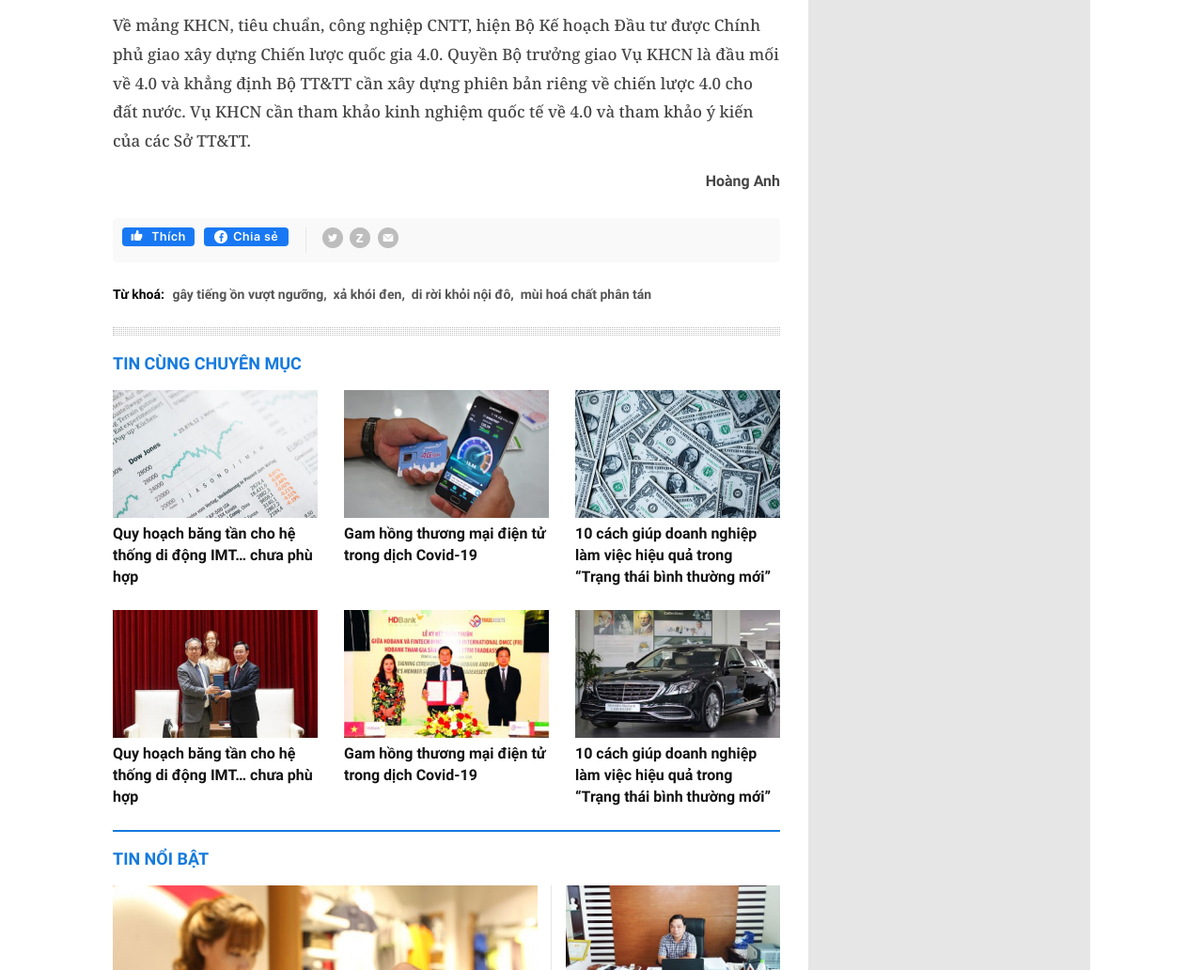
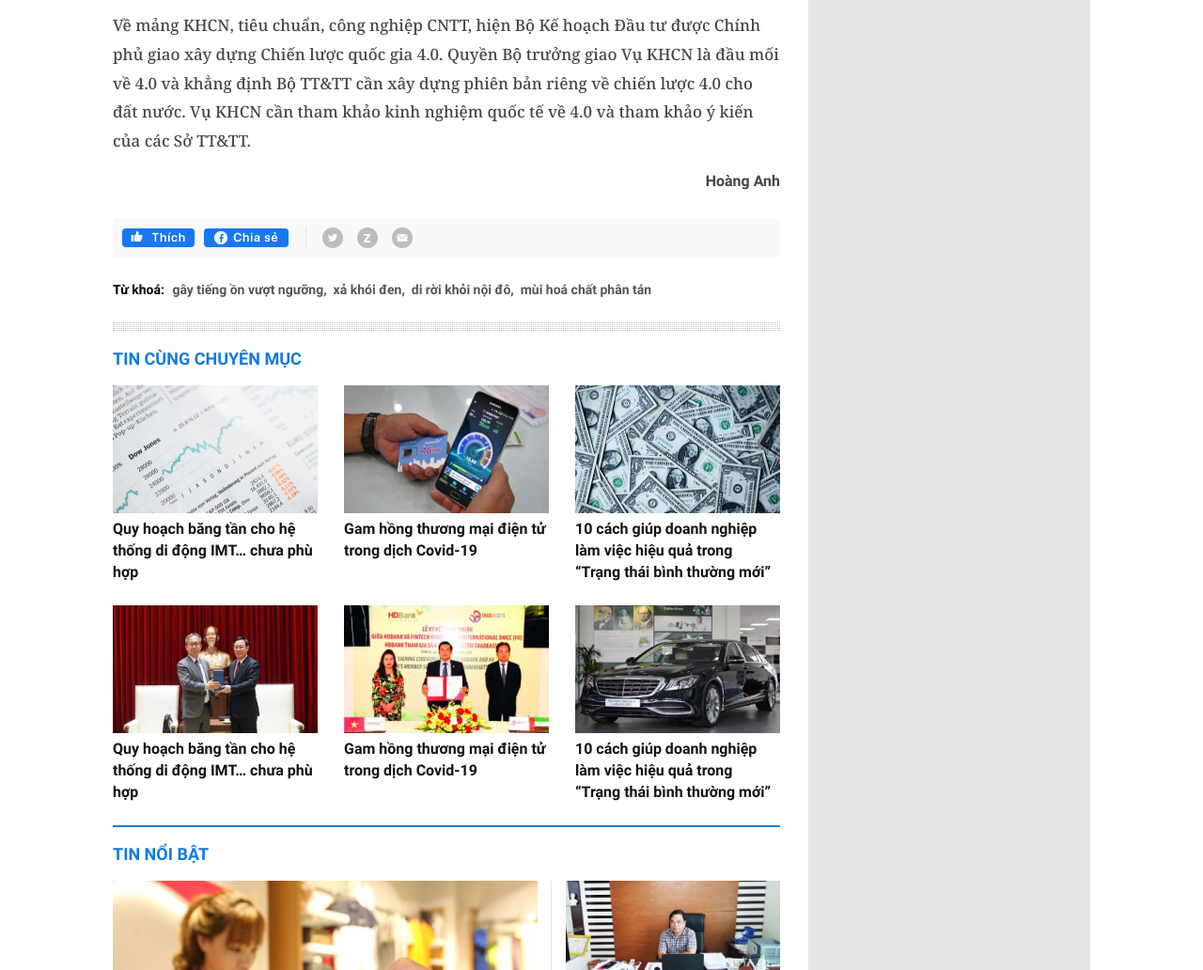
Before and after one commit to ngoctm99/thuctap, a plain HTML site: page view/businessDetail.html in a window 1280 px wide. Shown: the part 1384-2416 px from the top of the page at 94% size. Drawn offline with nearby package versions, Linux system fonts and the light colour scheme; files whose address does not match are found by name.

Commit message:
fix icon social

```diff
--- a/css/businessDetail.css
+++ b/css/businessDetail.css
@@ -346,6 +346,9 @@ b{
 .btn-share{
     width: 90px;
 }
+.justify-content-center{
+    justify-content: center;
+}
 .main__news-social-button2{
     background-color: #1878f3;
     margin-left: 10px;
@@ -452,25 +455,26 @@ strong{
     border-left: 1px solid #e6e6e6;
 }
 .social-icon-img{
-    margin-right: 4px;
+    margin-right: 15px;
 }
 .ellipse{
     position: relative;
+    display: block;
 }
 .ellipse-twitter{
     position: absolute;
-    margin-left: -19px;
-    margin-top: 6px;
+    margin-left: 6px;
+    margin-top: -16px;
 }
 .ellipse-zingme{
     position: absolute;
-    margin-left: -18.5px;
-    margin-top: 7px;
+    margin-left: 7.4px;
+    margin-top: -15.5px;
 }
 .ellipse-gmail{
     position: absolute;
-    margin-left: -17px;
-    margin-top: 7px;
+    margin-left: 5px;
+    margin-top: -15px;
 }
 .social-bottom{
     background-color: #f9f9f9;
--- a/view/businessDetail.html
+++ b/view/businessDetail.html
@@ -270,7 +270,7 @@
                             <p class="main__news-author">Hoàng Anh</p>
                             <br>
                         </div>
-                        <div class="main__news-social social-bottom d-flex">
+                        <div class="main__news-social social-bottom d-flex align-item-center">
                             <div class="main__news-social-button2 btn-like">
                                 <a href="#" title="Thích">
                                     <span class="button-title">
@@ -293,7 +293,7 @@
                                 </a>
                             </div>
                             <div class="social-icon">
-                                <div class="social-img">
+                                <div class="social-img d-flex">
                                     <a href="#" title="Twitter" class="social-icon-img">
                                         <img src="../image/ellipse.png" class="ellipse" alt="ellipse">
                                         <img src="../image/twitter.png" class="ellipse-twitter" alt="twitter">
```
